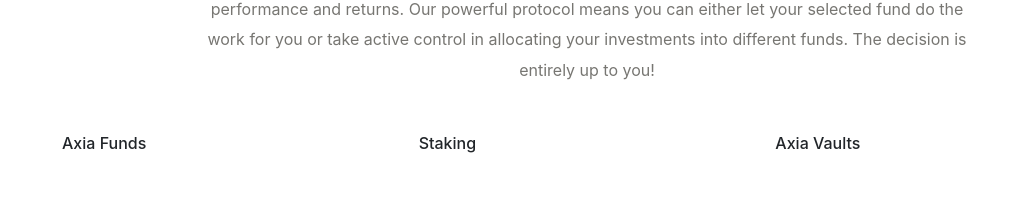
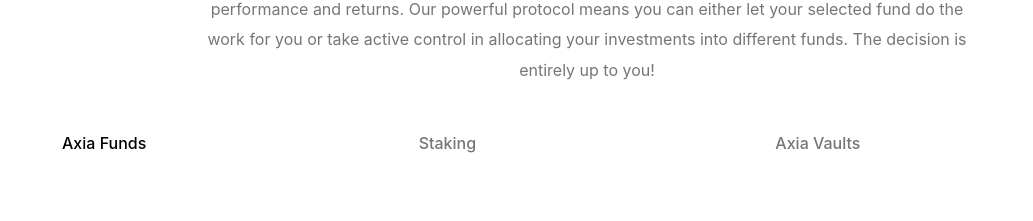
Before and after one commit to Phumbie/Axia-website, a plain HTML site: page index.html in a window 1280 px wide. Shown: the part 2640-2861 px from the top of the page, without its empty margins (53-1086 px from the left). Drawn offline with nearby package versions, Linux system fonts and the light colour scheme; grey boxes are pictures that could not be loaded.

Commit message:
minor adjustment

```diff
--- a/index.html
+++ b/index.html
@@ -425,11 +425,13 @@
           <div class="tabs">
             <div class="tabs__header">
               <div class="tabs__heading is-active" data-tab-index="tab-1">
-                Axia Funds
+                <p>Axia Funds</p>
               </div>
-              <div class="tabs__heading" data-tab-index="tab-2">Staking</div>
+              <div class="tabs__heading" data-tab-index="tab-2">
+                <p>Staking</p>
+              </div>
               <div class="tabs__heading" data-tab-index="tab-3">
-                Axia Vaults
+                <p>Axia Vaults</p>
               </div>
               <!-- <div class="tabs__heading" data-tab-index="tab-4">Stake</div>
               <div class="tabs__heading" data-tab-index="tab-4">
--- a/main.css
+++ b/main.css
@@ -496,3 +496,7 @@ cursor pointer:focus {
     opacity: 1;
   }
 }
+
+.is-active > p {
+  color: black;
+}
```
